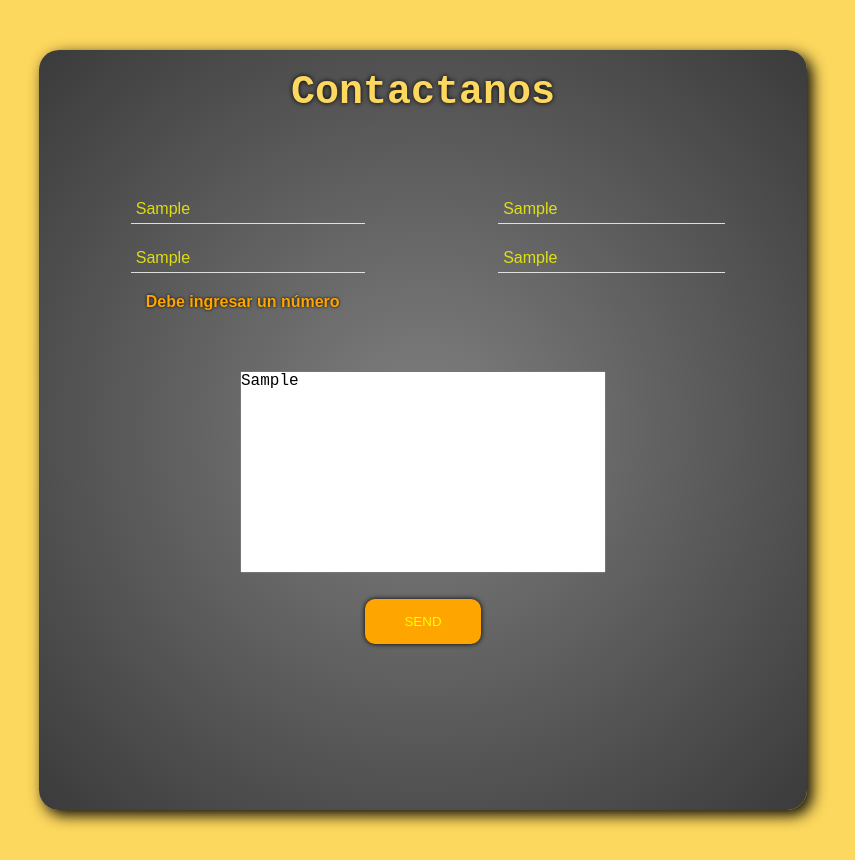
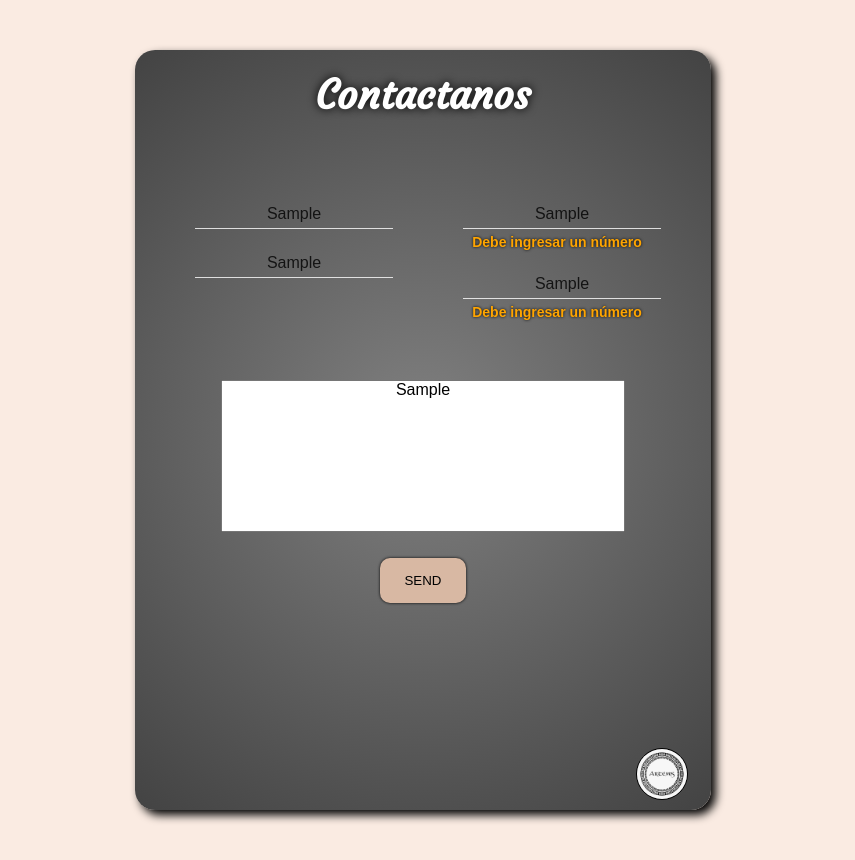
Before and after one commit to Nano1104/javascript-final-project, a plain HTML site: page assets/contact.html in a window 1280 px wide. Both pictures are taken after typing "Sample", "Sample", "Sample", "Sample", "Sample" into the empty fields and a click on the input "SEND". Shown: the whole page, without its empty margins (217-1072 px from the left). Drawn offline with nearby package versions, Linux system fonts and the light colour scheme; some packages are replaced by stand-ins of ours; a script that the page names is missing; a web font is replaced by a local one.

Commit message:
new styles added

```diff
--- a/assets/contact.html
+++ b/assets/contact.html
@@ -5,6 +5,9 @@
     <meta http-equiv="X-UA-Compatible" content="IE=edge">
     <meta name="viewport" content="width=device-width, initial-scale=1.0">
     <title>Artemis - Contacto</title>
+    <!-- FONTS -->
+    <link href="https://fonts.googleapis.com/css2?family=Viga&display=swap" rel="stylesheet">
+    <!-- CSS -->
     <link rel="stylesheet" href="../estilos/contact.css">
 </head>
 <body>
@@ -29,6 +32,15 @@
                         </p>
                     </div>
                     <div class="formulario__div">
+                        <input type="text" id="ubicacion" placeholder="Ingresa tu zona" class="formulario__input">
+                        <p class="formulario__p" id="formulario__p-validation-ubicacion">
+                            El campo se encuentra incompleto
+                        </p>
+                    </div>
+                </div>
+
+                <div> <!-- SEGUNDA PARTE DE INPUTS -->
+                    <div class="formulario__div">
                         <input type="text" id="edad" placeholder="Ingresa tu edad" class="formulario__input">
                         <p class="formulario__p" id="formulario__p-validation-edad">
                             Debe ingresar un número
@@ -37,18 +49,12 @@
                             El campo se encuentra incompleto
                         </p>
                     </div>
-                </div>
-
-                <div> <!-- SEGUNDA PARTE DE INPUTS -->
                     <div class="formulario__div">
-                        <input type="text" id="ubicacion" placeholder="Ingresa de que zona eres" class="formulario__input">
-                        <p class="formulario__p" id="formulario__p-validation-ubicacion">
-                            El campo se encuentra incompleto
+                        <input type="text" id="phone" placeholder="Ingresa tu celular" class="formulario__input">
+                        <p class="formulario__p" id="formulario__p-validation-phone">
+                            Debe ingresar un número
                         </p>
-                    </div>
-                    <div class="formulario__div">
-                        <input type="mail" id="mail" placeholder="Ingresa tu mail" class="formulario__input">
-                        <p class="formulario__p" id="formulario__p-validation-mail">
+                        <p class="formulario__p" id="formulario__p-validation-phone2">
                             El campo se encuentra incompleto
                         </p>
                     </div>
@@ -64,6 +70,8 @@
                 <input type="submit" value="SEND" id="send-button">
             </center>
         </form>
+        <!-- <div id="icon"></div> -->
+        <a href="../index.html" class="enlace"><img src="../imagenes/icono.ico" alt="Inicio" id="icon"></a>
     </main>
 
 
--- a/assets/validacion.js
+++ b/assets/validacion.js
@@ -7,8 +7,8 @@ function validar(e) {
     validarNombre(e);
     validarEdad(e);
     validarUbicacion(e);
-    validarMail(e);
-    if (validarNombre(e) && validarEdad(e) && validarUbicacion(e) && validarMail(e)) {
+    validarCelular(e);
+    if (validarNombre(e) && validarEdad(e) && validarUbicacion(e) && validarCelular(e)) {
         Swal.fire({
             position: 'top-end',
             icon: 'success',
@@ -24,8 +24,8 @@ $("#formulario__p-validation-nombre").hide();
 $("#formulario__p-validation-edad").hide();
 $("#formulario__p-validation-edad2").hide();
 $("#formulario__p-validation-ubicacion").hide();
-$("#formulario__p-validation-mail").hide();
-$("#formulario__p-validation-mail2").hide();
+$("#formulario__p-validation-phone").hide();
+$("#formulario__p-validation-phone2").hide();
 
 // --- VALIDACIÓN DEL CAMPO NOMBRE --- //
 function validarNombre(e) {
@@ -97,25 +97,30 @@ function validarUbicacion(e) {
 
 // --- VALIDACIÓN DEL CAMPO MAIL --- //
 
-function validarMail(e) {
-    //verificar si esta lleno el campo
-    if (mail.value == "") {
+function validarCelular(e) {
+    //verificar el caracter del celular
+    if (isNaN(phone.value)) {
         //agregandole height al form en caso de que salten las alertas
         $("#formulario").css({ height: "95vh" });
-        $("#formulario__p-validation-mail").show();
-        $("#mail").focus(function () {
-            $("#formulario__p-validation-mail").hide();
+        $("#formulario__p-validation-phone").show();
+        $("#phone").focus(function () {
+            $("#formulario__p-validation-phone").hide();
+        });
+        e.preventDefault();
+    }
+    //verificar si esta lleno el campo
+    else if (phone.value == "") {
+        //agregandole height al form en caso de que salten las alertas
+        $("#formulario").css({ height: "95vh" });
+        $("#formulario__p-validation-phone2").show();
+        $("#phone").focus(function () {
+            $("#formulario__p-validation-phone2").hide();
         });
         e.preventDefault();
     }
     //enviar datos al storage
     else {
-        sessionStorage.setItem("Mail", mail.value);
+        sessionStorage.setItem("Celular", phone.value);
         return true;
     }
 }
-
-// --- CAMBIAR EL COLOR DE LOS INPUT --- //
-$("input").focus(function () {
-    $("input").css({ color: "yellow" });
-});
--- a/estilos/contact.css
+++ b/estilos/contact.css
@@ -1,5 +1,6 @@
 
 /* GLOBALES */
+@import url('https://fonts.googleapis.com/css2?family=Courgette&display=swap');
 *,
 ::before,
 ::after{
@@ -7,11 +8,8 @@
     margin: 0px;
 }
 body{
-    background-color: #fdd85e;
-    /* display: flex;
-    justify-content: center;
-    align-items: center;
-    height: 100vh; */
+    background-color: #faebe2;
+    position: relative;
 }
 html{
     font-size: 20px;
@@ -25,16 +23,17 @@ a{
 /* TARJETA CONTACTO */
 #formulario{
     border-radius: 20px;
-    box-shadow: 5px 5px 15px black;
+    box-shadow: 5px 5px 10px black;
     background-image: radial-gradient(1000px circle, gray, black);
-    height: 85vh;
-    width: 60%;
+    height: 83vh;
+    width: 45%;
     margin: 50px auto;
 }
 #formulario h1{
-    color: #fdd85e;
+    font-family: 'Courgette', cursive;
+    color: white;
     padding: 20px;
-    text-shadow: 0px 0px 5px black;
+    text-shadow: 0px 0px 10px black;
 }
 #form-div{
     display: flex;
@@ -47,6 +46,8 @@ a{
     text-align: center;
 }
 .formulario__input {
+    text-align: center;
+    font-family: Viga, sans-serif;
     opacity: 0.8;
 }
 #nombre{
@@ -73,7 +74,7 @@ a{
     border-bottom: 1px solid white;
     font-size: .8em;
 }
-#mail{
+#phone{
     width: 100%;
     padding: 5px;
     background: none;
@@ -82,8 +83,8 @@ a{
     font-size: .8em;
 }
 .formulario__p{
-    font-size: .8em;
-    margin: 20px 15px;
+    font-size: .7em;
+    margin: 5px 0px;
     color: orange;
     text-shadow: 0px 0px 3px black;
     font-family: sans-serif;
@@ -94,10 +95,12 @@ a{
     color: white;
 }
 textarea{
+    text-align: center;
+    font-family: Viga, sans-serif;
     font-size: .8em;
     resize: none;
-    width: 50%;
-    height: 200px;
+    width: 75%;
+    height: 150px;
 }
 textarea::placeholder{
     color: gray;
@@ -108,11 +111,29 @@ textarea::placeholder{
 #enlaces a{
     margin: 0px 20px;
 }
-#send-button{
+#send-button {
+    font-family: Viga, sans-serif;
     padding: 15px;
     border-radius: 10px;
     width: 15%;
     border: none;
-    box-shadow: 0px 0px 5px black;
-    background-color: orange;
+    box-shadow: 0px 0px 3px black;
+    background-color: #d8b8a3;
+    color: black;
 }
+#send-button:hover {
+    transition: .2s all;
+    cursor: pointer;
+    color: #444;
+}
+#icon {
+    position: absolute;
+    width: 50px;
+    height: 50px;
+    border-radius: 50%;
+    border: 1px solid black;
+    right: 0;
+    bottom: 0;
+    margin-right: 375px;
+    margin-bottom: 10px;
+}
--- a/estilos/productos.css
+++ b/estilos/productos.css
@@ -12,8 +12,6 @@ body{
 
 /* ESTILOS DEL NAV Y DEL CARRITO */
 nav{
-    /* background-image: linear-gradient(to top, #fdd85e, rgb(251, 251, 167)); */
-    /* border: 2px solid black; */
     height: 50px;
     display: flex;
     align-items: center;
--- a/styles.css
+++ b/styles.css
@@ -1,5 +1,6 @@
 
 /* GLOBALES */
+@import url('https://fonts.googleapis.com/css2?family=Courgette&display=swap');
 *,
 ::before,
 ::after{
@@ -28,14 +29,21 @@ a{
 }
 #header nav{
     width: 100%;
-    height: 10vh;
+    height: 15vh;
     display: flex;
     justify-content: flex-start;
     align-items: center;
-    border-bottom: 1px solid white;
 }
 #header nav li {
     list-style: none;
+}
+#icon {
+    width: 10%;
+}
+#icon img {
+    width: 30%;
+    margin-left: 50px;
+    border-radius: 50%;
 }
 #header nav li a {
     margin: 15px 50px;
@@ -43,12 +51,21 @@ a{
     text-decoration: none;
     color: white;
 }
+#header nav li a:hover {
+    transition: .3s all;
+    color: #f8decd;
+    text-shadow: 0px 0px 7px black;
+    font-size: 22px;
+}
 #title {
-    font-family: Viga, sans-serif;
-    font-size: 2em;
-    color: white;
-    margin-top: 250px;
-    margin-left: 350px;
+    font-family: 'Courgette', cursive;
+    font-size: 6.5em;
+    color: #faebe2;
+    margin-top: 200px;
+    margin-left: 550px;
+    position: absolute;
+    z-index: 1;
+    text-shadow: 0px 0px 10px black;
 }
 #fondo2{
     background-image: url("imagenes/fondo.jpg");
```
Also changed, not shown: index.html (+2 -2 lines), imagenes/icono.ico (added).
